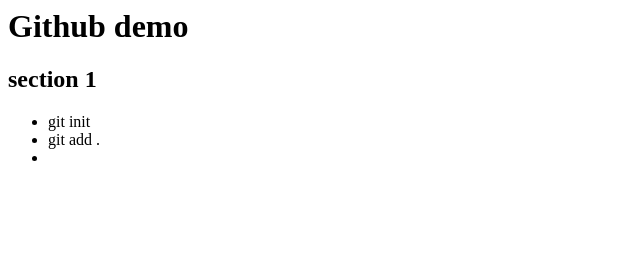
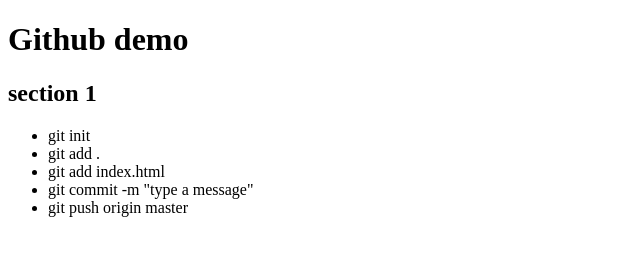
Before and after one commit to pumalya/github-demo, a plain HTML site: page index.html in a window 1280 px wide. Shown: the whole page, without its empty margins (0-640 px from the left). Drawn offline with Linux system fonts and the light colour scheme.

Commit message:
first commit

```diff
--- a/index.html
+++ b/index.html
@@ -1,7 +1,9 @@
+<!DOCTYPE html>
 <html lang="en">
 <head>
     <meta charset="UTF-8">
-
+    <meta name="viewport" content="width=device-width, initial-scale=1.0">
+    <title>Document</title>
 </head>
 <body>
     <h1 class="title">Github demo</h1>
@@ -9,4 +11,9 @@
     <ul>
         <li>git init</li>
         <li>git add .</li>
-<li>
+        <li>git add index.html</li>
+        <li>git commit -m "type a message"</li>
+        <li>git push origin master</li>
+    </ul>
+</body>
+</html>
```
Also changed, not shown: 2 other files. Lines whose indentation alone changed are shown as unchanged.
